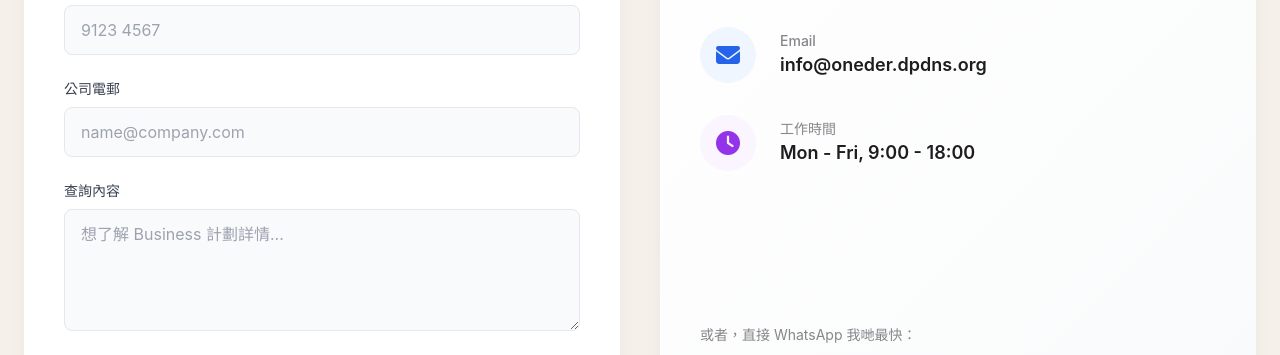
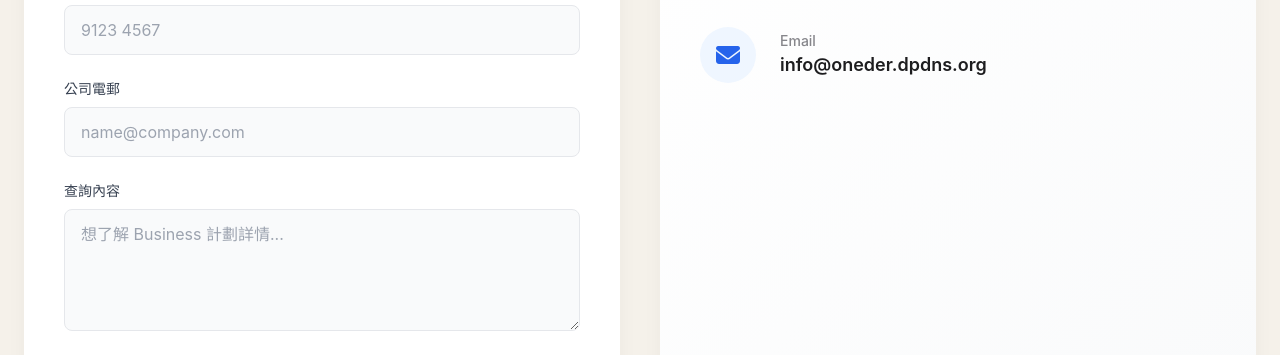
Before and after one commit to Techyanlam/Website, a plain HTML site: page index.html in a window 1280 px wide. Shown: the part 6187-6542 px from the top of the page. Drawn offline with nearby package versions, Linux system fonts and the light colour scheme.

Commit message:
Update index.html

```diff
--- a/index.html
+++ b/index.html
@@ -553,13 +553,7 @@
                 <a href="mailto:info@oneder.dpdns.org" class="text-lg text-oneder-dark font-semibold hover:text-brand-blue">info@oneder.dpdns.org</a>
               </div>
             </div>
-            <div class="flex items-center gap-6">
-              <div class="w-14 h-14 rounded-full bg-purple-50 flex items-center justify-center">
-                <i class="fa-solid fa-clock text-2xl text-purple-600"></i>
-              </div>
-              <div>
-                <p class="text-sm text-apple-gray font-medium">工作時間</p>
-                <p class="text-lg text-oneder-dark font-semibold">Mon - Fri, 9:00 - 18:00</p>
+
               </div>
             </div>
           </div>
```
